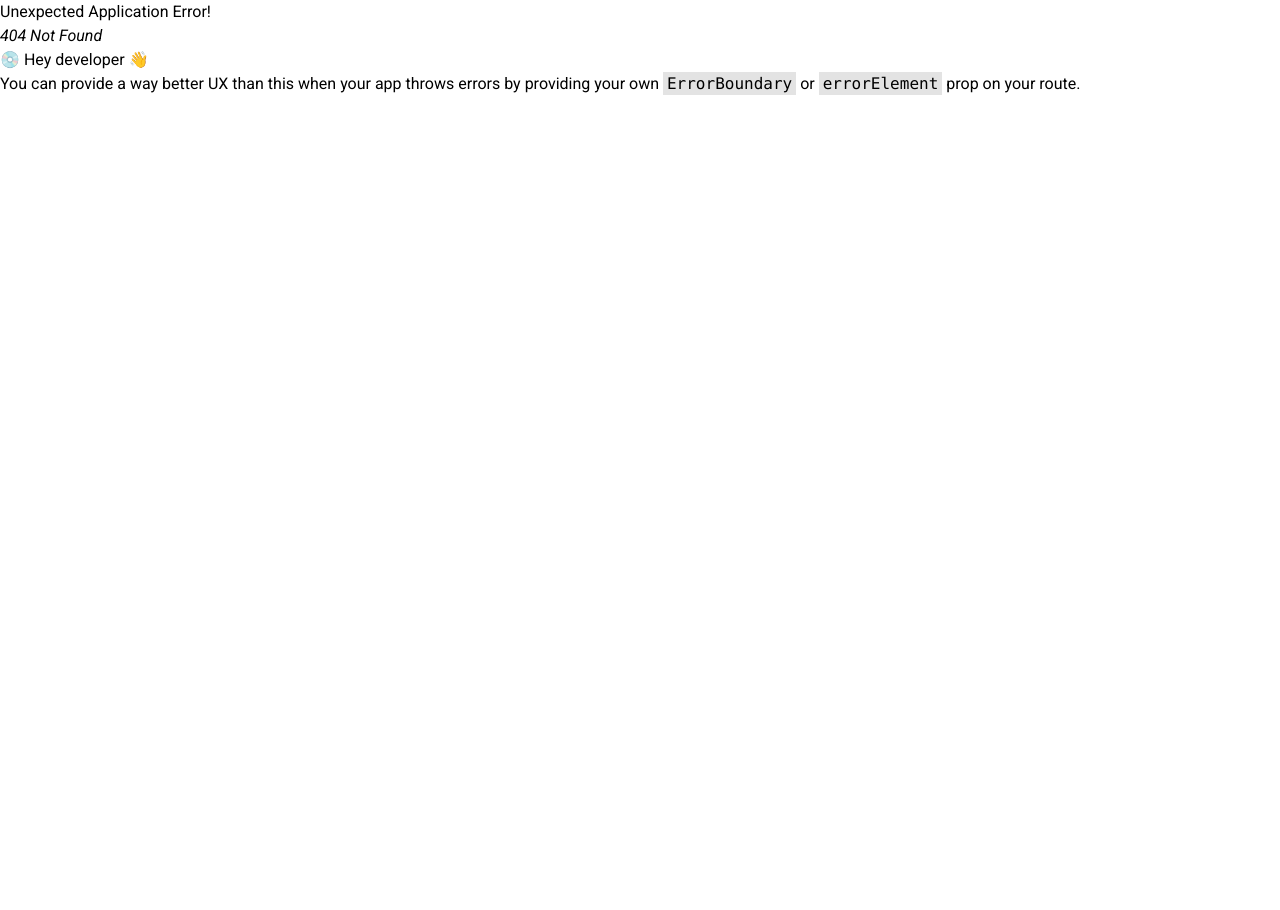
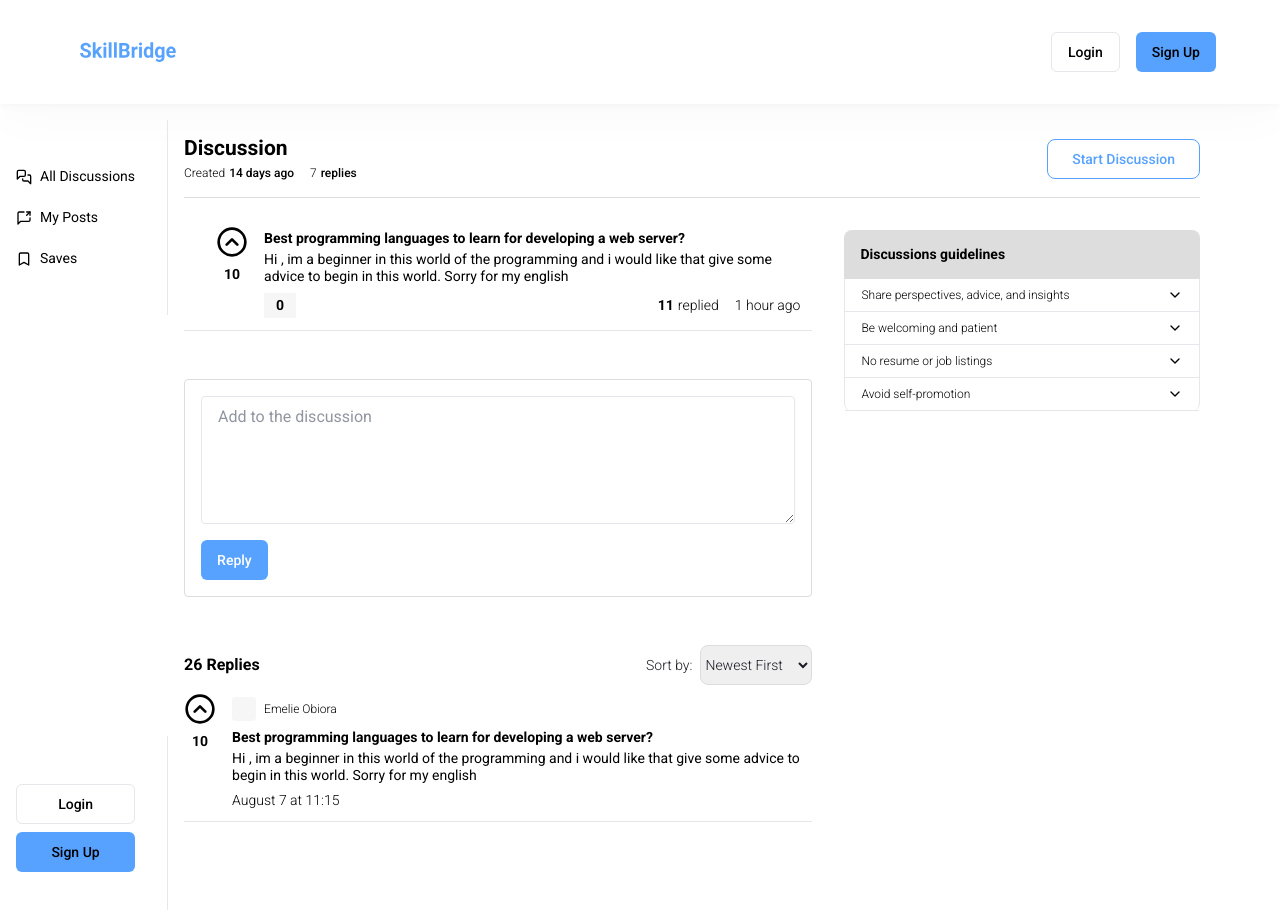
Before and after one commit to eme-lie/SkillBridge, a React (Vite) app in the folder frontend/: page /discussion in a window 1280 px wide. Before the commit this address had no page. Shown: the top 910 px of the page. Before the commit the page ends 800 px from the top, so only its background shows below. Built offline with nearby package versions, Linux system fonts and the light colour scheme.

Commit message:
create and setup discussion component

```diff
--- a/frontend/src/App.jsx
+++ b/frontend/src/App.jsx
@@ -11,6 +11,7 @@ import Resources from "./pages/Resources.jsx";
 import SavedResources from "./pages/SavedResources.jsx";
 import SavedDiscussions from "./pages/SavedDiscussions.jsx";
 import UserProfile from "./pages/UserProfile.jsx";
+import Discussion from "./pages/Discussion.jsx";
 
 import { createBrowserRouter, RouterProvider } from "react-router-dom";
 
@@ -31,6 +32,7 @@ export const App = () => {
     { path: "/Home", element: <Home /> },
     { path: "/create_discussion", element: <CreateDiscussion /> },
     { path: "/discussions", element: <Discussions /> },
+    { path: "/discussion", element: <Discussion /> },
   ]);
   return (
     <>
--- /dev/null
+++ b/frontend/src/pages/Discussion.jsx
@@ -0,0 +1,192 @@
+import DiscussionsGuidelines from "@/components/DiscussionsGuidelines";
+import Sidenavbar from "@/components/Sidenavbar";
+import Navbar from "../components/Navbar";
+import { Button } from "@/components/ui/button";
+import { CircleChevronUp } from "lucide-react";
+
+const Discussion = () => {
+  const errors = {};
+  return (
+    <div className="flex flex-col">
+      <Navbar />
+      <div className="main-container flex flex-row lg:pt-4 lg:pr-16 lg:pl-4">
+        <Sidenavbar />
+        <div className="right-container flex flex-col flex-1 px-4 py-4">
+          <div className="flex items-center justify-between border-b border-b-border_light pb-4">
+            <div className="flex flex-col gap-y-1">
+              <h1 className="text-h2">Discussion</h1>
+              <div className="other-details flex gap-x-4">
+                <div className="other-detail flex gap-x-1">
+                  <p className="text-sb1">Created</p>
+                  <p className="text-sb2">14 days ago</p>
+                </div>
+                <div className="other-detail flex gap-x-1">
+                  <p className="text-sb1">7</p>
+                  <p className="text-sb2">replies</p>
+                </div>
+              </div>
+            </div>
+
+            <Button
+              className="border border-primary_light text-primary_light rounded-lg w-fit px-6 py-2 text-sm font-medium "
+              onClick={() => console.log("clicked")}
+            >
+              Start Discussion
+            </Button>
+          </div>
+
+          <div className="bottom flex flex-col lg:flex-row py-8 gap-x-8 gap-y-8">
+            <div className="bottom-left flex flex-col flex-1 gap-y-12 ">
+              <div className="bottom-left-1 flex">
+                <div className="discussion-card flex pl-8 pb-3 pr-3 gap-x-4 border-b">
+                  <div className="votes-div flex flex-col gap-y-2 items-center">
+                    <CircleChevronUp size={32} className="-mt-1" />
+                    <p className="text-b3">10</p>
+                  </div>
+
+                  <div className="discussion-card-right flex flex-col gap-y-2">
+                    <div className="title-and-sub flex flex-col gap-y-1">
+                      <h5 className="text-t3">
+                        Best programming languages to learn for developing a web
+                        server?
+                      </h5>
+                      <p className="text-b4">
+                        Hi , im a beginner in this world of the programming and
+                        i would like that give some advice to begin in this
+                        world. Sorry for my english
+                      </p>
+                    </div>
+                    <div className="other-details flex justify-between items-center">
+                      <p className="tag py-1 px-3 bg-background_alt_light text-b3">
+                        0
+                      </p>
+                      <div className="other-details-right flex gap-x-4">
+                        <div className="other-details-right-left flex gap-x-1">
+                          <p className="text-b3">11</p>
+                          <p className="text-b5">replied</p>
+                        </div>
+                        <p className="text-b5">1 hour ago</p>
+                      </div>
+                    </div>
+                  </div>
+                </div>
+              </div>
+              <div className="bottom-left-2 flex-1">
+                <form
+                  //onSubmit={handleSubmit(onSubmit)}
+                  noValidate
+                  className="bg-Neutral400 w-full flex flex-col rounded gap-y-4 border border-rounded border-border_light p-4"
+                >
+                  <textarea
+                    //{...register("email")}
+                    type="text"
+                    placeholder="Add to the discussion"
+                    className={`textarea-input h-32 w-full rounded border focus:outline pl-4 pt-2 placeholder-gray-500 placeholder-opacity-75 ${
+                      errors.textarea ? "error-class border-destructive" : ""
+                    }`}
+                  />
+                  {errors.textarea && (
+                    <p className="error-response text-b4 text-destructive_light">
+                      {errors.textarea.message}
+                    </p>
+                  )}
+                  <Button
+                    type="submit"
+                    className="bg-primary_light text-text_dark flex w-fit"
+                    //disabled={isSubmitting}
+
+                    /*className={`button-class ${
+                    isSubmitting
+                      ? "bg-primary_light bg-opacity-70 w-fit text-text_light pt-4 pr-6 pb-4 pl-6 rounded text-lg font-medium"
+                      : "bg-primary_light w-fit text-text_light pt-3 pr-4 pb-3 pl-4 md:pt-4 md:pr-6 md:pb-4 md:pl-6 rounded font-medium text-sm md:text-lg"
+                  }`}*/
+                  >
+                    Reply
+                  </Button>
+
+                  {errors._general && (
+                    <p className="error-response text-destructive_light text-b4 mt-2">
+                      {errors._general.message}
+                    </p>
+                  )}
+                </form>
+              </div>
+              <div className="bottom-left-3 flex flex-col flex-1 gap-y-3">
+                <div className="bottom-left-top flex items-center justify-between ">
+                  <p className="text-t1">26 Replies</p>
+                  <div className="sort flex gap-x-2 items-center">
+                    <p className="text-b5 text-text_light">Sort by:</p>
+
+                    <select
+                      className="border border-border_light py-2 pr-3 rounded-lg h-10 text-b5 text-text_light"
+                      //value={sort}
+                      //onChange={(e) => setSort(e.target.value)}
+                    >
+                      <option
+                        className="text-b5 text-text_light"
+                        value="createdAt,desc"
+                      >
+                        Newest First
+                      </option>
+                      <option
+                        className="text-b5 text-text_light"
+                        value="createdAt,asc"
+                      >
+                        Oldest First
+                      </option>
+                      <option
+                        className="text-b5 text-text_light"
+                        value="title,asc"
+                      >
+                        Title A-Z
+                      </option>
+                      <option
+                        className="text-b5 text-text_light"
+                        value="title,desc"
+                      >
+                        Title Z-A
+                      </option>
+                    </select>
+                  </div>
+                </div>
+                <div className="reply-card flex pb-3 pr-3 gap-x-4 border-b">
+                  <div className="votes-div flex flex-col gap-y-2 items-center">
+                    <CircleChevronUp size={32} className="-mt-1" />
+                    <p className="text-b3">10</p>
+                  </div>
+
+                  <div className="reply-card-right flex flex-col gap-y-2">
+                    <div className="top-details flex justify-between items-center">
+                      <div className="flex gap-x-2 items-center">
+                        <div className="h-6 w-6 bg-background_alt_light rounded"></div>
+                        <p className="text-sb1">Emelie Obiora</p>
+                      </div>
+                    </div>
+                    <div className="title-and-sub flex flex-col gap-y-1">
+                      <h5 className="text-t3">
+                        Best programming languages to learn for developing a web
+                        server?
+                      </h5>
+                      <p className="text-b4">
+                        Hi , im a beginner in this world of the programming and
+                        i would like that give some advice to begin in this
+                        world. Sorry for my english
+                      </p>
+                    </div>
+                    <div className="bottom-details flex items-center">
+                      <p className="text-b5">August 7 at 11:15</p>
+                    </div>
+                  </div>
+                </div>
+              </div>
+            </div>
+
+            <DiscussionsGuidelines />
+          </div>
+        </div>
+      </div>
+    </div>
+  );
+};
+
+export default Discussion;
--- a/frontend/src/pages/Discussions.jsx
+++ b/frontend/src/pages/Discussions.jsx
@@ -4,6 +4,7 @@ import Navbar from "../components/Navbar";
 import { Button } from "@/components/ui/button";
 import { SlidersHorizontal, Info } from "lucide-react";
 import { Popover, PopoverContent, PopoverTrigger } from "@/ui/popover.jsx";
+import { Avatar, AvatarFallback, AvatarImage } from "@/ui/avatar.jsx";
 
 const Discussions = () => {
   return (
@@ -140,11 +141,19 @@ const Discussions = () => {
                         0
                       </p>
                       <div className="other-details-right flex gap-x-4">
-                        <div className="other-details-right-left flex gap-x-1">
+                        <div className="other-details-right-1 flex gap-x-1 items-center">
+                          <Avatar className="h-4 w-4">
+                            <AvatarImage src="https://github.com/shadcn.png" />
+                            <AvatarFallback>CN</AvatarFallback>
+                          </Avatar>
+
+                          <p className="text-sb1">Emelie Obiora</p>
+                        </div>
+                        <div className="other-details-right-2 flex gap-x-1">
                           <p className="text-b3">11</p>
-                          <p className="text-b5">replied</p>
+                          <p className="text-sb1">replied</p>
                         </div>
-                        <p className="text-b5">1 hour ago</p>
+                        <p className="text-sb1">1 hour ago</p>
                       </div>
                     </div>
                   </div>
```
